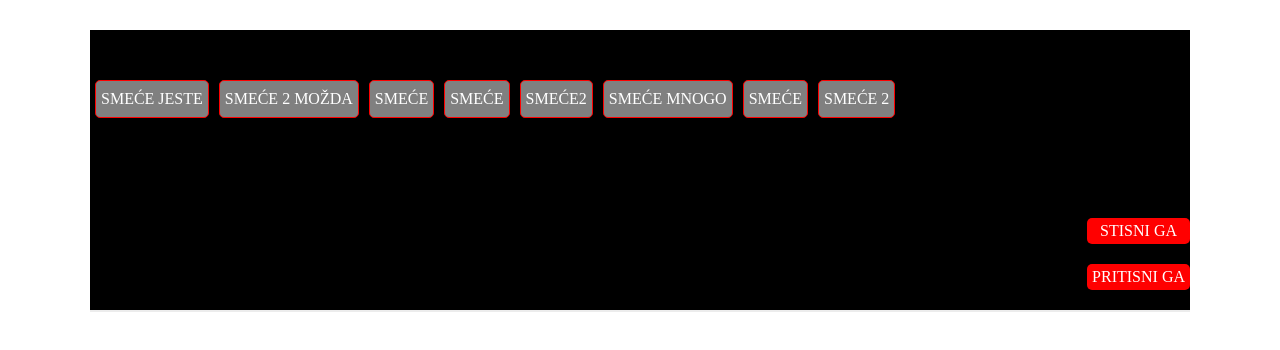
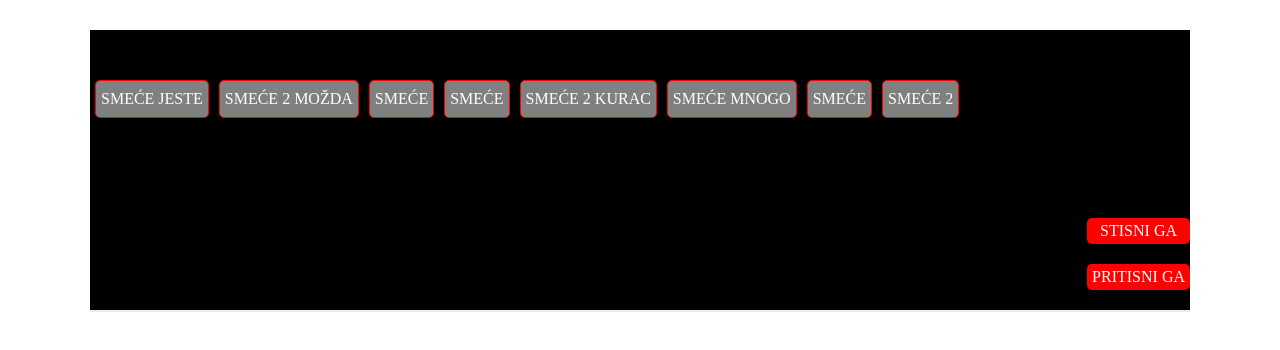
Before and after one commit to slavkovicdavid/test-ex2, a plain HTML site: page index.html in a window 1280 px wide. Drawn offline with nearby package versions, Linux system fonts and the light colour scheme.

Commit message:
menjao main branch

```diff
--- a/index.html
+++ b/index.html
@@ -23,7 +23,7 @@
         </div>
         <div class="field-container">
           <div class="field1 field2">
-            <p>SMEĆE2</p>
+            <p>SMEĆE 2 KURAC</p>
           </div>
           <div class="field1">
             <p>SMEĆE MNOGO</p>
```
